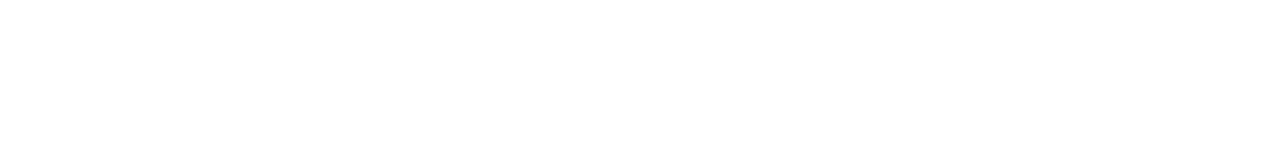
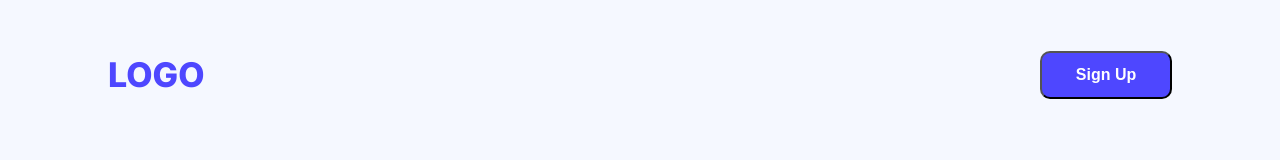
Before and after one commit to kaiyum-sark/ph-assignment-1, a plain HTML site: page index.html in a window 1280 px wide. Drawn offline with Linux system fonts and the light colour scheme.

Commit message:
nav bar uploaded

```diff
--- a/index.html
+++ b/index.html
@@ -5,10 +5,19 @@
   <meta name="viewport" content="width=device-width, initial-scale=1.0">
   <title>Assignment Number 1</title>
   <link rel="stylesheet" href="styles/mystyle.css">
+  <link rel="preconnect" href="https://fonts.googleapis.com">
+<link rel="preconnect" href="https://fonts.gstatic.com" crossorigin>
+<link href="https://fonts.googleapis.com/css2?family=Inter:ital,opsz,wght@0,14..32,100..900;1,14..32,100..900&family=Raleway:ital,wght@0,100..900;1,100..900&display=swap" rel="stylesheet">
 
 </head>
 <body>
-  <header></header>
+  <header>
+    <!-- Navigation Bar -->
+    <nav>
+      <h3 class="logo">LOGO</h3>
+      <button class="button">Sign Up</button>
+    </nav>
+  </header>
 
   <main></main>
 
--- a/styles/mystyle.css
+++ b/styles/mystyle.css
@@ -0,0 +1,51 @@
+body{
+  background-color: #F5F8FF;
+  font-family: "Raleway", sans-serif;
+}
+
+/* Font Style  */
+ .raleway-regular {
+  font-family: "Raleway", sans-serif;
+  font-optical-sizing: auto;
+  font-style: normal;
+}
+ .inter-regular {
+  font-family: "Inter", sans-serif;
+  font-optical-sizing: auto;
+  font-style: normal;
+}
+/* Shared Styles */
+.primary-color{
+  color:#4E47FF ;
+}
+.button{
+  color: white;
+  background-color: #4E47FF;
+  border-radius: 10px;
+}
+.button:hover{
+  color: #4E47FF;
+  font-weight: 600;
+  background-color:#F5F8FF;
+  border: 2px solid #4E47FF;
+}
+
+/* Navigation Bar  */
+ nav{
+  display: flex;
+  justify-content: space-between;
+  align-items: center;
+  margin: 20px 100px;
+ }
+ .logo{
+  color:#4E47FF ;
+  font-family: "Inter", sans-serif;
+  font-size: 34px;
+  font-weight: 800;
+ }
+ nav button{
+  height: 48px;
+  width: 132px;
+  font-size: 16px;
+  font-weight: bold;
+ }
```
Also changed, not shown: Assets/Hero-bg.png (added), Assets/avatar.png (added), Assets/icon-star.png (added), Assets/wc-big.png (added), Assets/wc-mini.png (added).
